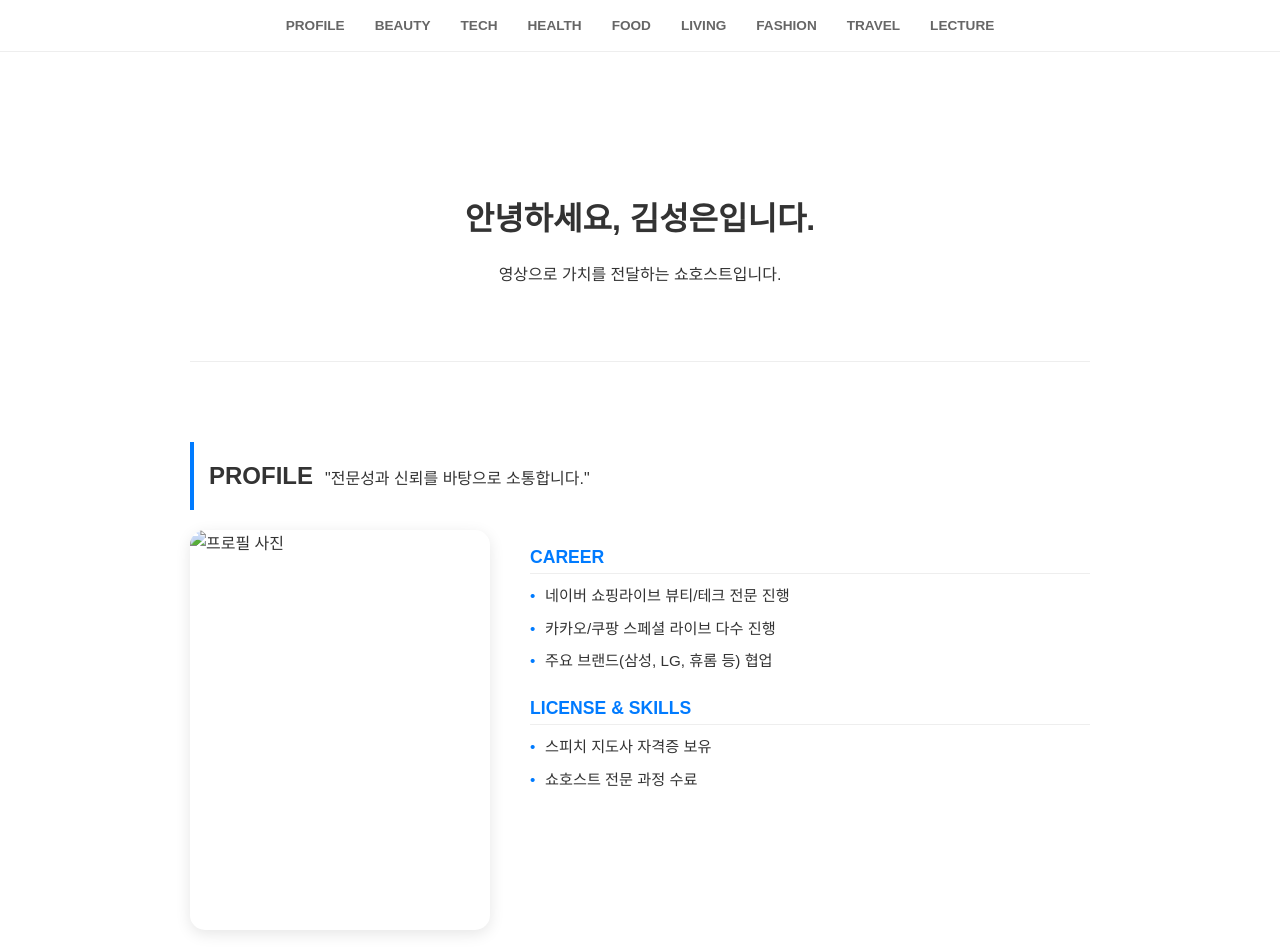
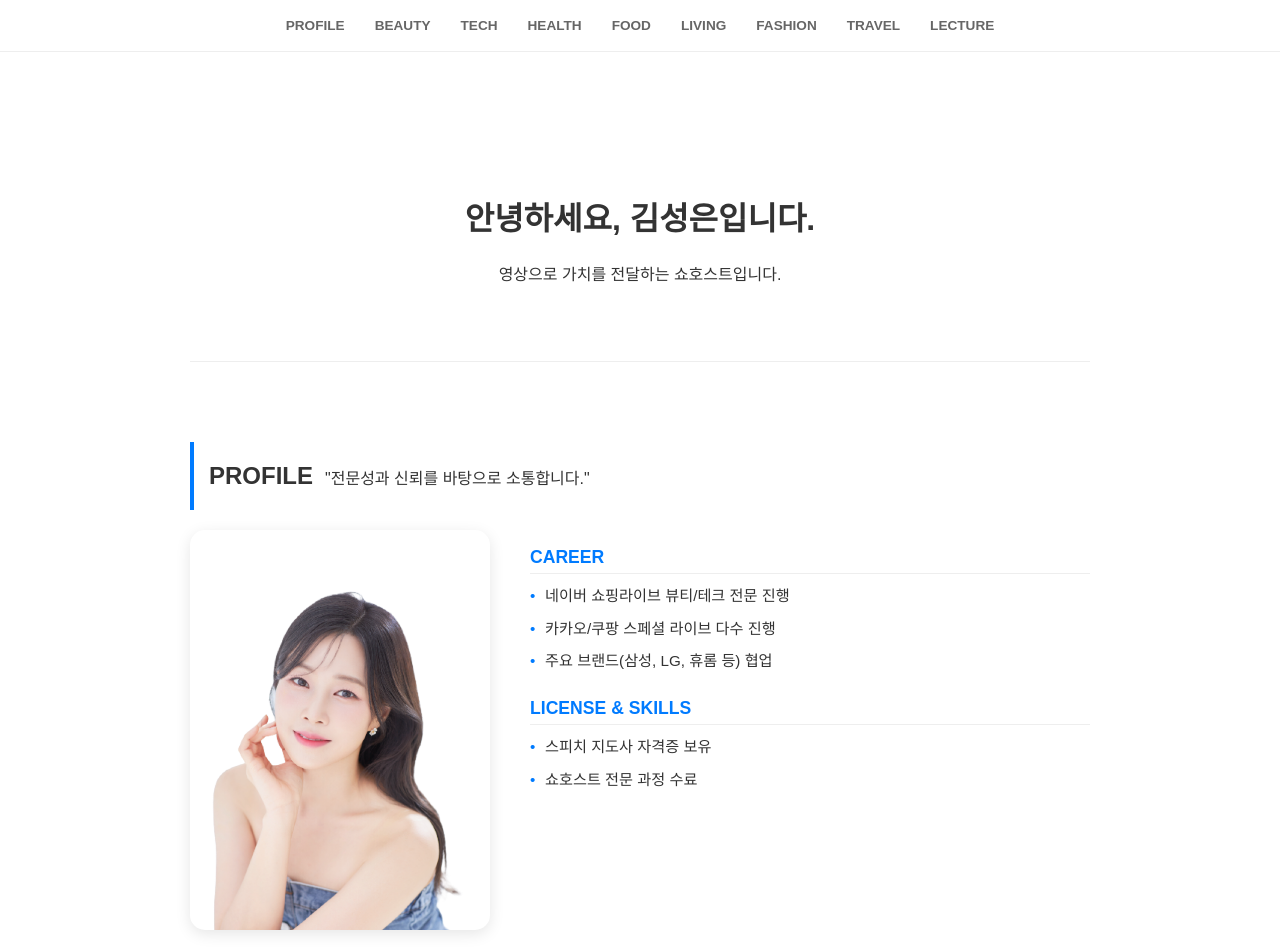
Before and after one commit to thisisportfolio/thisisportfolio.github.io, a plain HTML site: page index.html in a window 1280 px wide. Shown: the top 952 px of the page. Drawn offline with Linux system fonts and the light colour scheme; a web font is replaced by a local one.

Commit message:
Update index.html

```diff
--- a/index.html
+++ b/index.html
@@ -58,7 +58,7 @@
         </div>
         <div class="profile-wrapper">
             <div class="profile-photo">
-                <img src=".jpg" alt="프로필 사진">
+                <img src="https://raw.githubusercontent.com/thisisportfolio/thisisportfolio.github.io/main/images/Profile_01.png" alt="프로필 사진">
             </div>
             <div class="profile-info">
                 <div class="info-block">
```
